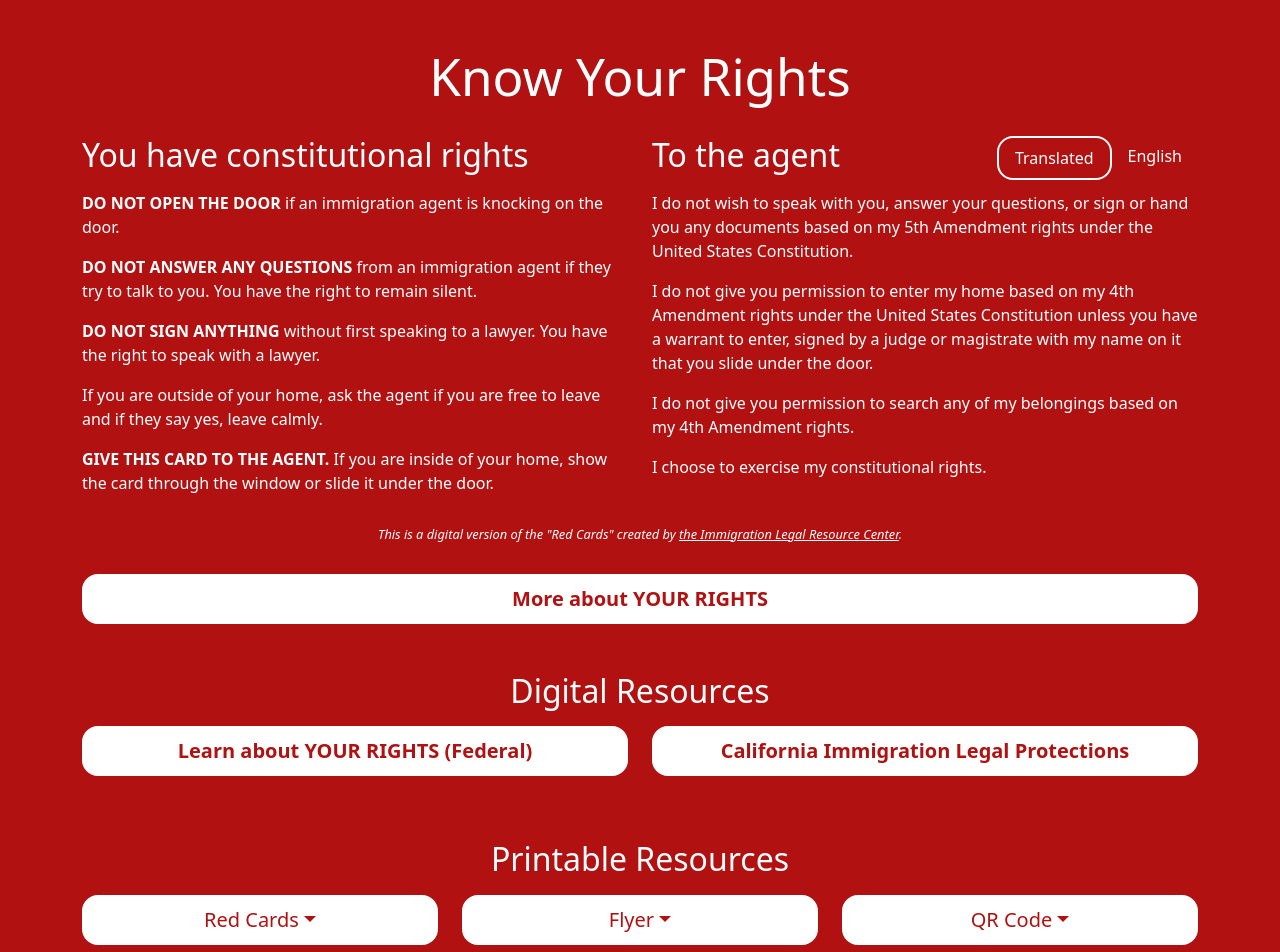
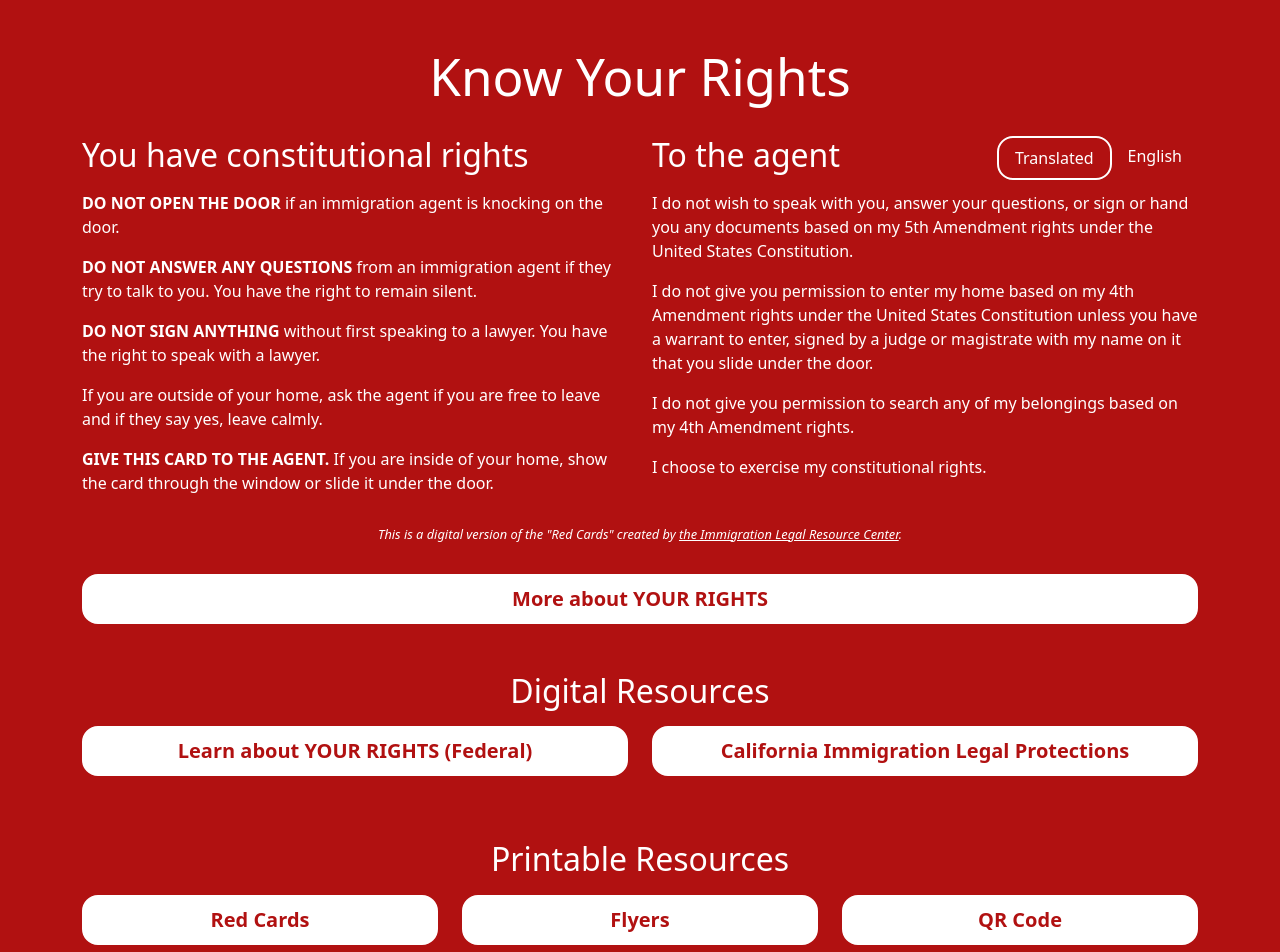
Before and after one commit to AccessiTech/know-your-rights, a React (Vite) app: page / in a window 1280 px wide. Shown: the top 952 px of the page. Built offline with nearby package versions, Linux system fonts and the light colour scheme.

Commit message:
Modularize Resource content

```diff
--- a/src/App/App.scss
+++ b/src/App/App.scss
@@ -62,6 +62,20 @@ h1 {
   text-align: center;
   margin-bottom: $section-margin-bottom;
 
+  .resource-btn {
+    font-weight: bold;
+    width: 100%;
+    border: 2px solid $primary;
+    margin-bottom: 1rem;
+    color: $secondary;
+
+    &:hover,
+    &:focus {
+      color: $primary;
+      background-color: $secondary;
+    }
+  }
+
   .dropdown {
     width: 100%;
     margin-bottom: 1rem;
--- a/src/Components/Resources/Resources.jsx
+++ b/src/Components/Resources/Resources.jsx
@@ -1,7 +1,12 @@
 import { useState } from "react";
-import { Button, Col, Dropdown, Modal, Row } from "react-bootstrap";
+import { Button, Col, Modal, Row } from "react-bootstrap";
+import ResourceBtn from "./ResourceBtn";
 import { titleCase } from "../../utils";
-import { digitalResources, redCardsPrintLinks } from "./content";
+import {
+  digitalResources,
+  printableResources,
+} from "./content";
+
 
 
 function Resources() {
@@ -13,34 +18,21 @@ function Resources() {
       <Row>
         <Col>
           <h2 id="digital-resources">Digital Resources</h2>
-          <Row style={{
-            marginBottom: "3rem",
-            justifyContent: "center",
-          }}>
+          <Row
+            style={{
+              marginBottom: "3rem",
+              justifyContent: "center",
+            }}
+          >
             {/* buttons for digital resources */}
             {Object.entries(digitalResources).map(([source, data]) => (
               <Col key={source} sm={12} md={6}>
-                <Button
-                  variant="primary"
-                  size="lg"
-                  className="text-secondary"
-                  href={data.source}
-                  target="_blank"
-                  rel="noopener noreferrer"
-                  style={{ width: "100%", marginBottom: "1rem", fontWeight: "bold" }}
-                  onClick={(e) => {
-                    if (data.links) {
-                      e.preventDefault();
-                      setModalContent({
-                        ...data,
-                        sourceName: source,
-                      });
-                      setShowModal(true);
-                    }
-                  }}
-                >
-                  {data.title}
-                </Button>
+                <ResourceBtn
+                  data={data}
+                  source={source}
+                  setShowModal={setShowModal}
+                  setModalContent={setModalContent}
+                />
               </Col>
             ))}
           </Row>
@@ -51,93 +43,16 @@ function Resources() {
           <h2 id="printable-resources">Printable Resources</h2>
           {/* buttons for redcards, the flyer, and the qr code svg */}
           <Row>
-            <Col sm={12} md={4}>
-              <Dropdown>
-                <Dropdown.Toggle
-                  variant="primary"
-                  size="lg"
-                  className="dropdown-link"
-                >
-                  Red Cards
-                </Dropdown.Toggle>
-                <Dropdown.Menu>
-                  {Object.entries(redCardsPrintLinks).map(
-                    ([language, link]) => (
-                      <Dropdown.Item
-                        key={language}
-                        href={link}
-                        target="_blank"
-                        rel="noopener noreferrer"
-                      >
-                        {titleCase(language.replace(/_/g, " "))}
-                      </Dropdown.Item>
-                    )
-                  )}
-                </Dropdown.Menu>
-              </Dropdown>
-            </Col>
-
-            <Col sm={12} md={4}>
-              <Dropdown>
-                <Dropdown.Toggle
-                  variant="primary"
-                  size="lg"
-                  className="dropdown-link"
-                >
-                  Flyer
-                </Dropdown.Toggle>
-                <Dropdown.Menu>
-                  <Dropdown.Item
-                    href="/assets/Flyer.pdf"
-                    target="_blank"
-                    rel="noopener noreferrer"
-                  >
-                    Black and White
-                  </Dropdown.Item>
-                  <Dropdown.Item
-                    href="/assets/Flyer_blank.pdf"
-                    target="_blank"
-                    rel="noopener noreferrer"
-                  >
-                    Blank
-                  </Dropdown.Item>
-                </Dropdown.Menu>
-              </Dropdown>
-            </Col>
-            <Col sm={12} md={4}>
-              <Dropdown>
-                <Dropdown.Toggle
-                  variant="primary"
-                  size="lg"
-                  className="dropdown-link"
-                >
-                  QR Code
-                </Dropdown.Toggle>
-                <Dropdown.Menu>
-                  <Dropdown.Item
-                    href="/assets/qr.svg"
-                    target="_blank"
-                    rel="noopener noreferrer"
-                  >
-                    Black
-                  </Dropdown.Item>
-                  <Dropdown.Item
-                    href="/assets/qr_black.png"
-                    target="_blank"
-                    rel="noopener noreferrer"
-                  >
-                    White
-                  </Dropdown.Item>
-                  <Dropdown.Item
-                    href="/assets/qr_red.svg"
-                    target="_blank"
-                    rel="noopener noreferrer"
-                  >
-                    Red
-                  </Dropdown.Item>
-                </Dropdown.Menu>
-              </Dropdown>
-            </Col>
+            {Object.entries(printableResources).map(([source, data]) => (
+              <Col key={source} sm={12} md={4}>
+                <ResourceBtn
+                  data={data}
+                  source={source}
+                  setShowModal={setShowModal}
+                  setModalContent={setModalContent}
+                />
+              </Col>
+            ))}
           </Row>
         </Col>
       </Row>
@@ -148,8 +63,8 @@ function Resources() {
         <Modal.Body>
           <p>{modalContent?.description}</p>
           {modalContent?.links?.map((link) => (
-            <article key={link.title} className="modal-item">
-              <h3>{link.title}</h3>
+            <div key={link.title} className="modal-item">
+              {link.description ? <h3>{link.title}</h3> : null}
               <p>{link.description}</p>
               <Button
                 variant="primary-outline"
@@ -158,9 +73,9 @@ function Resources() {
                 rel="noopener noreferrer"
                 className="modal-link"
               >
-                Go to {link.title}
+                {titleCase(link.title.replace(/_/g, " "))}
               </Button>
-            </article>
+            </div>
           ))}
         </Modal.Body>
         <Modal.Footer>
--- a/src/Components/Resources/content.js
+++ b/src/Components/Resources/content.js
@@ -61,3 +61,51 @@ export const redCardsPrintLinks = {
   vietnamese:
     "https://www.ilrc.org/sites/default/files/documents/red_card-self_srv-vietnamese-20190603.pdf",
 };
+
+export const printableResources = {
+  redCards: {
+    title: "Red Cards",
+    description:
+      "Red Cards are a resource that can be used to assert your rights when interacting with law enforcement. They are available in multiple languages.",
+    source: "https://www.ilrc.org/red-cards",
+    links: Object.keys(redCardsPrintLinks).map((language) => ({
+      title: language,
+      url: redCardsPrintLinks[language],
+    })),
+  },
+  flyers: {
+    title: "Flyers",
+    description: "Printable flyers for distribution.",
+    source: "htts://redcards.accessi.tech/",
+    links: [
+      {
+        title: "Black and White",
+        url: "/assets/Flyer.pdf",
+      },
+      {
+        title: "Blank",
+        url: "/assets/Flyer_blank.pdf",
+      }
+    ],
+  },
+  qrCode: {
+    title: "QR Code",
+    description:
+      "A QR code that links to this. Print and distribute to help spread the word.",
+    source: "https://redcards.accessi.tech/",
+    links: [
+      {
+        title: "Black",
+        url: "/assets/qr_black.svg",
+      },
+      {
+        title: "White",
+        url: "/assets/qr.svg",
+      },
+      {
+        title: "Red",
+        url: "/assets/qr_red.svg",
+      }
+    ],
+  },
+};
```
